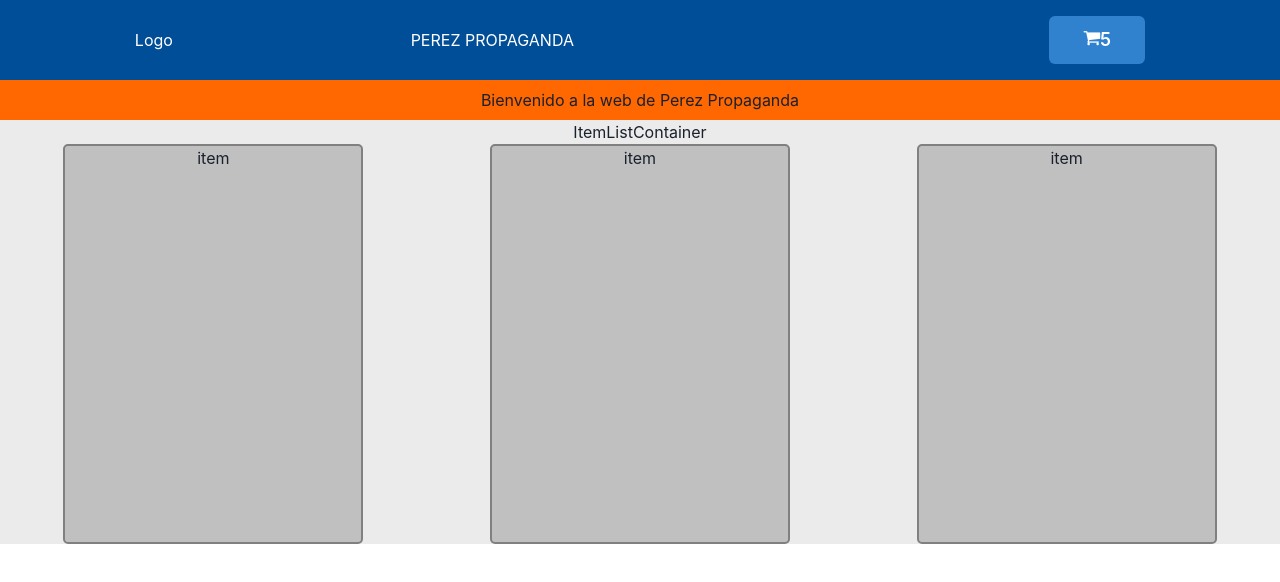
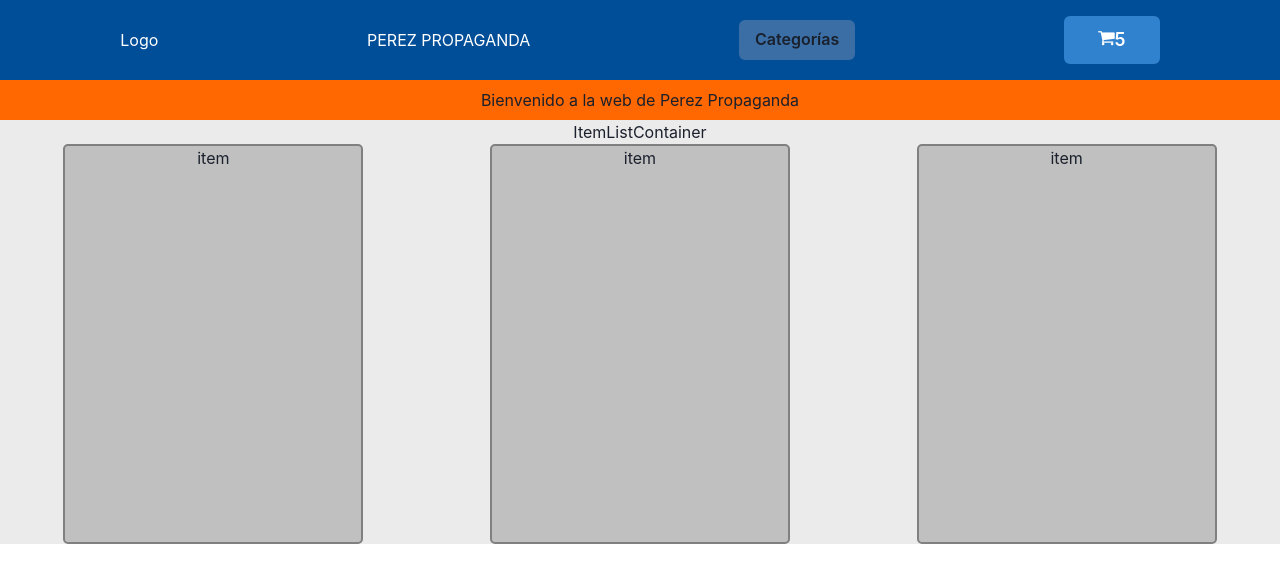
Before and after one commit to tom-p-g/Perez-Propaganda-React-, a React (Vite) app: page / in a window 1280 px wide. Shown: the top 582 px of the page. Built offline with nearby package versions, Linux system fonts and the light colour scheme.

Commit message:
primera entrega

```diff
--- a/src/components/CartWidget.jsx
+++ b/src/components/CartWidget.jsx
@@ -6,7 +6,7 @@ const CartWidget = () => {
   return (
     <Button colorScheme='blue' size='lg'>
       <Box display="flex" w="auto" p="10px">
-        <i class="fa fa-shopping-cart"></i>
+        <i className="fa fa-shopping-cart"></i>
         <p>{cartCounter}</p>
       </Box>
     </Button>
--- a/src/components/NavBar.jsx
+++ b/src/components/NavBar.jsx
@@ -1,5 +1,16 @@
 import { Box } from '@chakra-ui/react'
 import CartWidget from "./CartWidget.jsx"
+import { Button, ButtonGroup } from '@chakra-ui/react'
+import {
+  Menu,
+  MenuButton,
+  MenuList,
+  MenuItem,
+  MenuItemOption,
+  MenuGroup,
+  MenuOptionGroup,
+  MenuDivider,
+} from '@chakra-ui/react'
 
 
 const NavBar = () => {
@@ -10,14 +21,20 @@ const NavBar = () => {
       <div>
         <h1>PEREZ PROPAGANDA</h1>
       </div>
-      <div>
-        <ul>
+      <Menu>
+        <MenuButton as={Button} bgColor="#3A6EA5">
+          Categorías
+        </MenuButton>
+        <MenuList color="#004E98">
+          <MenuItem>Imprenta</MenuItem>
+          <MenuItem>Empresariales</MenuItem>
+          <MenuItem>Mayorista</MenuItem>
+          <MenuItem>Imprenta</MenuItem>
+          <MenuItem>Soluciones Informáticas</MenuItem>
+        </MenuList>
+      </Menu>
+      <CartWidget />
 
-        </ul>
-      </div>
-      <div>
-        <CartWidget />
-      </div>
     </Box>
   )
 }
--- a/src/main.jsx
+++ b/src/main.jsx
@@ -7,7 +7,7 @@ import { ChakraProvider } from '@chakra-ui/react'
 ReactDOM.createRoot(document.getElementById('root')).render(
   <React.StrictMode>
     <ChakraProvider>
-    <App />
+    <App/>
     </ChakraProvider>
   </React.StrictMode>,
 )
```
